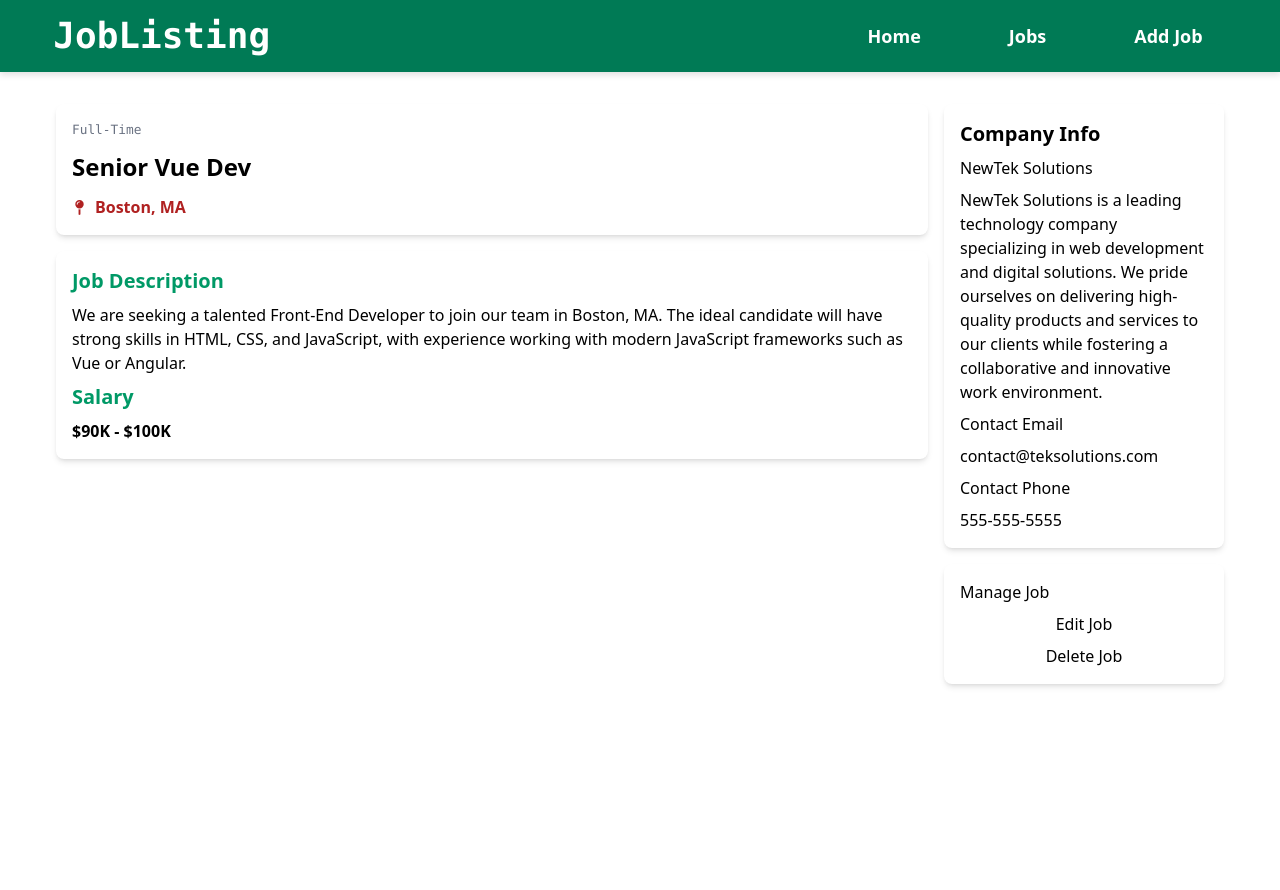
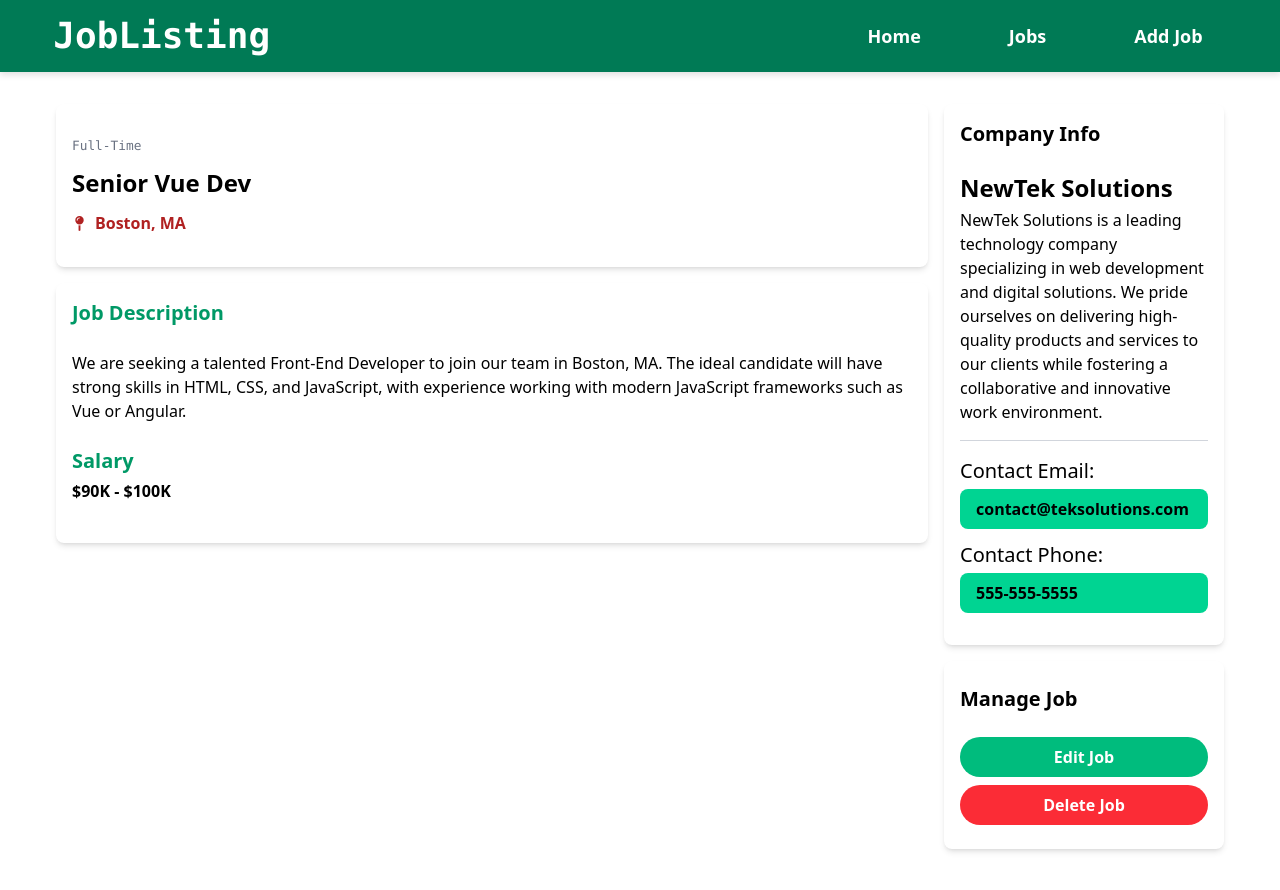
Before and after one commit to Matteonegridev/ListingJobs, a Vue app: page /jobs/1 in a window 1280 px wide. Shown: the top 890 px of the page. Before the commit the page ends 800 px from the top, so only its background shows below. Built offline with nearby package versions, Linux system fonts and the light colour scheme; data requests are answered from the project's data file.

Commit message:
done jobreadmore section

```diff
--- a/src/views/JobReadMore.vue
+++ b/src/views/JobReadMore.vue
@@ -6,6 +6,7 @@ import axios from "axios";
 
 const router = useRoute();
 const jobs = ref<any[]>([]);
+const actions = ref<string[]>(["Edit", "Delete"]);
 
 onMounted(async () => {
   try {
@@ -23,10 +24,15 @@ const singleJob = computed(() => {
   const pathRoute = router.params.view;
   return jobs.value.find((job) => job.id === pathRoute);
 });
+
+// Function to return class based on action name
+function getButtonClass(action: string) {
+  return action === "Delete" ? "bg-red-500" : "bg-emerald-500";
+}
 </script>
 <template>
   <main class="mobile-grid desktop-grid px-2 py-26 md:px-14">
-    <article class="item-a rounded-lg bg-white p-4 shadow-md">
+    <article class="item-a rounded-lg bg-white px-4 py-8 shadow-md">
       <div class="flex flex-col gap-2">
         <small class="font-mono text-gray-500">{{ singleJob?.type }}</small>
         <h4 class="py-1 text-2xl font-bold">{{ singleJob?.title }}</h4>
@@ -48,30 +54,52 @@ const singleJob = computed(() => {
         </div>
       </div>
     </article>
-    <article class="item-b rounded-lg bg-white p-4 shadow-md">
-      <div class="flex flex-col gap-2">
-        <h6 class="text-xl font-bold text-emerald-600">Job Description</h6>
-        <p class="text-pretty">{{ singleJob?.description }}</p>
-        <h6 class="text-xl font-bold text-emerald-600">Salary</h6>
-        <p class="font-semibold">{{ singleJob?.salary }}</p>
+    <article class="item-b rounded-lg bg-white px-4 pt-4 pb-10 shadow-md">
+      <div class="flex flex-col">
+        <div class="mb-6">
+          <h6 class="mb-6 text-xl font-bold text-emerald-600">
+            Job Description
+          </h6>
+          <p class="text-pretty">{{ singleJob?.description }}</p>
+        </div>
+        <div>
+          <h6 class="mb-1 text-xl font-bold text-emerald-600">Salary</h6>
+          <p class="font-semibold">{{ singleJob?.salary }}</p>
+        </div>
       </div>
     </article>
     <article class="item-c rounded-lg bg-white p-4 shadow-md">
-      <div class="flex flex-col gap-2">
-        <h3 class="text-xl font-bold">Company Info</h3>
-        <p>{{ singleJob?.company.name }}</p>
-        <p>{{ singleJob?.company.description }}</p>
-        <h5>Contact Email</h5>
-        <p>{{ singleJob?.company.contactEmail }}</p>
-        <h5>Contact Phone</h5>
-        <p>{{ singleJob?.company.contactPhone }}</p>
+      <div class="flex flex-col">
+        <div class="border-b border-gray-300 pb-4">
+          <h3 class="text-xl font-black">Company Info</h3>
+          <p class="mt-6 text-2xl font-semibold">
+            {{ singleJob?.company.name }}
+          </p>
+          <p class="mt-1 text-balance">{{ singleJob?.company.description }}</p>
+        </div>
+        <div class="py-4">
+          <h5 class="font mb-1 text-xl">Contact Email:</h5>
+          <p class="rounded-lg bg-emerald-400 px-4 py-2 font-bold">
+            {{ singleJob?.company.contactEmail }}
+          </p>
+          <h5 class="font mt-3 mb-1 text-xl">Contact Phone:</h5>
+          <p class="rounded-lg bg-emerald-400 px-4 py-2 font-bold">
+            {{ singleJob?.company.contactPhone }}
+          </p>
+        </div>
       </div>
     </article>
     <article class="item-d rounded-lg bg-white p-4 shadow-md">
-      <div class="flex flex-col gap-2">
-        <h3>Manage Job</h3>
-        <button>Edit Job</button>
-        <button>Delete Job</button>
+      <div class="flex flex-col gap-2 py-2">
+        <h3 class="mb-4 text-xl font-bold">Manage Job</h3>
+        <button
+          class="cursor-pointer rounded-3xl py-2 font-bold text-white"
+          v-for="action in actions"
+          :key="action"
+          :class="getButtonClass(action)"
+        >
+          {{ action }} Job
+        </button>
       </div>
     </article>
   </main>
```
